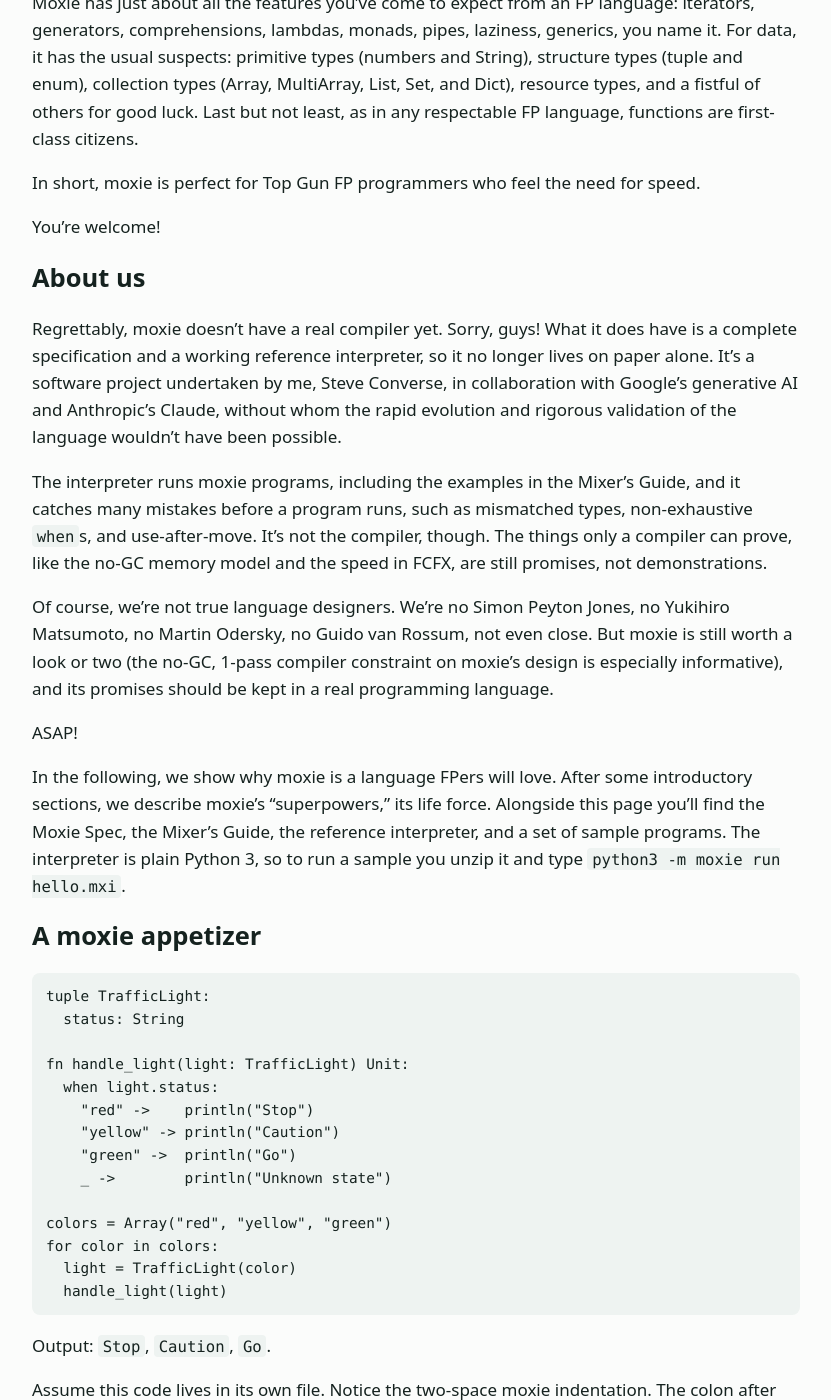
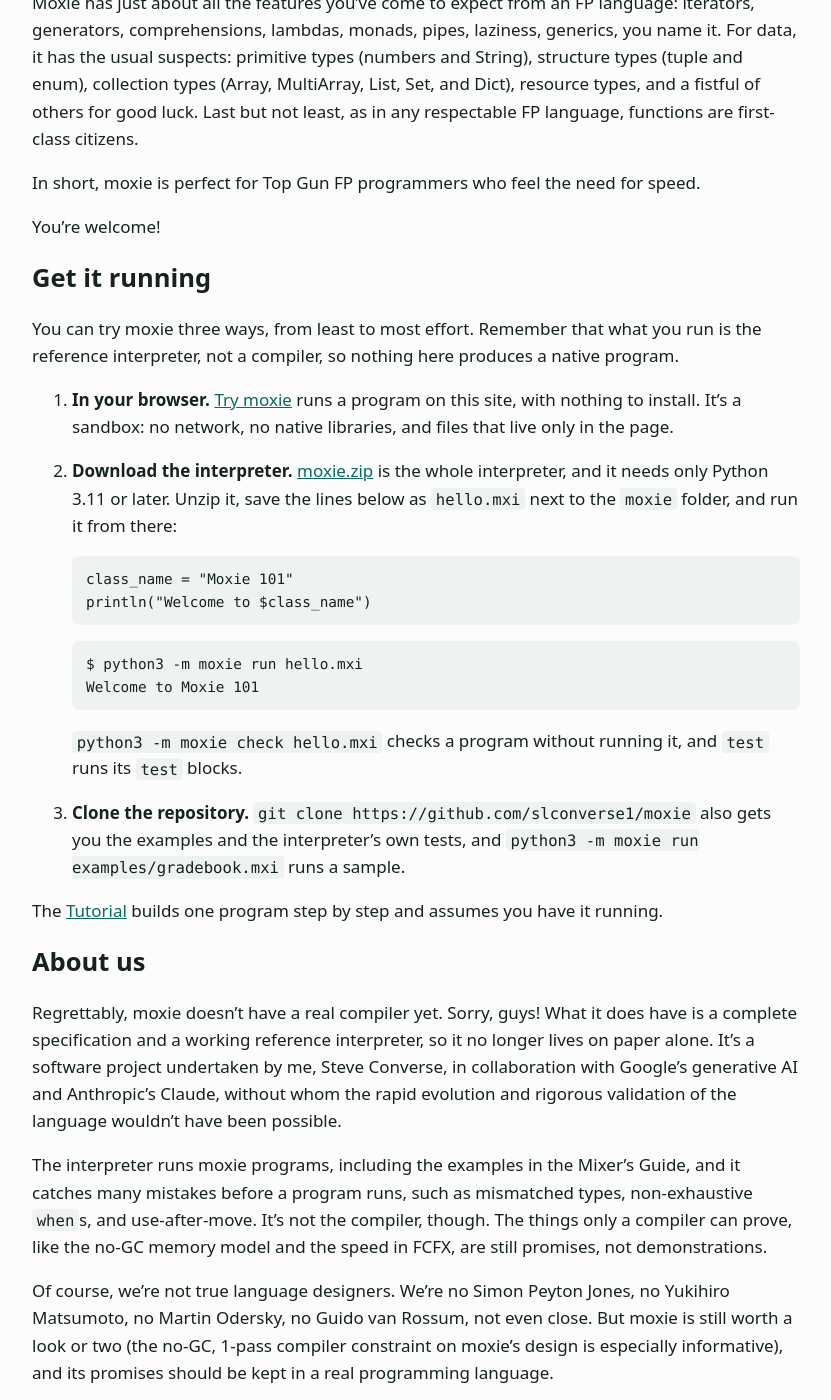
Before and after one commit to slconverse1/moxie, a Jekyll site: the page built from docs/index.md, in a window 1280 px wide and 1400 px high, scrolled down 479 px. Shown: the whole window, without its empty margins (224-1055 px from the left). Built offline with Jekyll 4.4.1, drawn with Linux system fonts in a browser that asks for light colours.

Commit message:
Site intros: a Get it running section (Try, download, clone)
Co-Authored-By: Claude Sonnet 5.5 <noreply@anthropic.com>
Claude-Session: https://claude.ai/code/session_01XCzUchPRZuBnrDtgjNTTye

````diff
--- a/docs/index.md
+++ b/docs/index.md
@@ -15,6 +15,28 @@ Moxie has just about all the features you've come to expect from an FP language:
 In short, moxie is perfect for Top Gun FP programmers who feel the need for speed.
 
 You're welcome!
+
+## Get it running
+
+You can try moxie three ways, from least to most effort. Remember that what you run is the reference interpreter, not a compiler, so nothing here produces a native program.
+
+1. **In your browser.** [Try moxie](try.html) runs a program on this site, with nothing to install. It's a sandbox: no network, no native libraries, and files that live only in the page.
+2. **Download the interpreter.** [moxie.zip](moxie.zip) is the whole interpreter, and it needs only Python 3.11 or later. Unzip it, save the lines below as `hello.mxi` next to the `moxie` folder, and run it from there:
+
+   ```
+   class_name = "Moxie 101"
+   println("Welcome to $class_name")
+   ```
+
+   ```
+   $ python3 -m moxie run hello.mxi
+   Welcome to Moxie 101
+   ```
+
+   `python3 -m moxie check hello.mxi` checks a program without running it, and `test` runs its `test` blocks.
+3. **Clone the repository.** `git clone https://github.com/slconverse1/moxie` also gets you the examples and the interpreter's own tests, and `python3 -m moxie run examples/gradebook.mxi` runs a sample.
+
+The [Tutorial](tutorial.html) builds one program step by step and assumes you have it running.
 
 ## About us
 
````
Also changed, not shown: docs/gc/index.md (+22 -0 lines).
